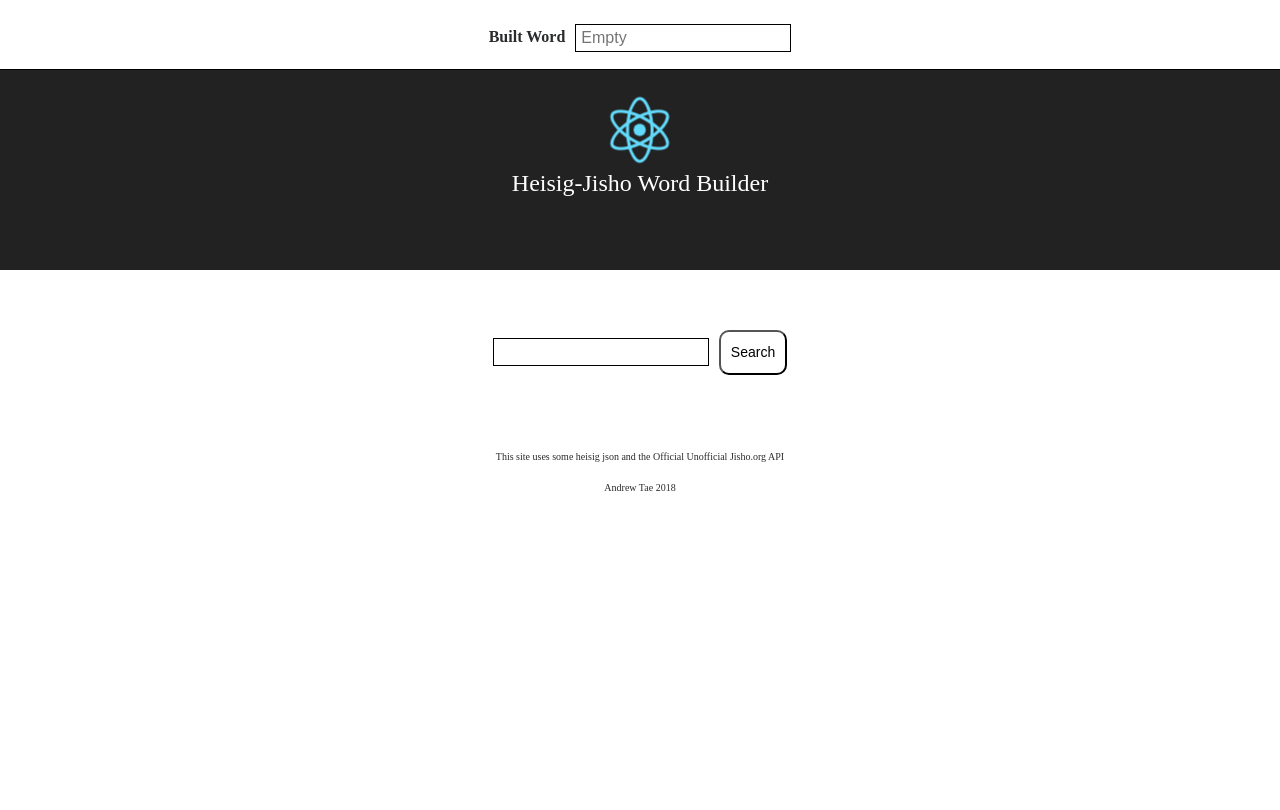
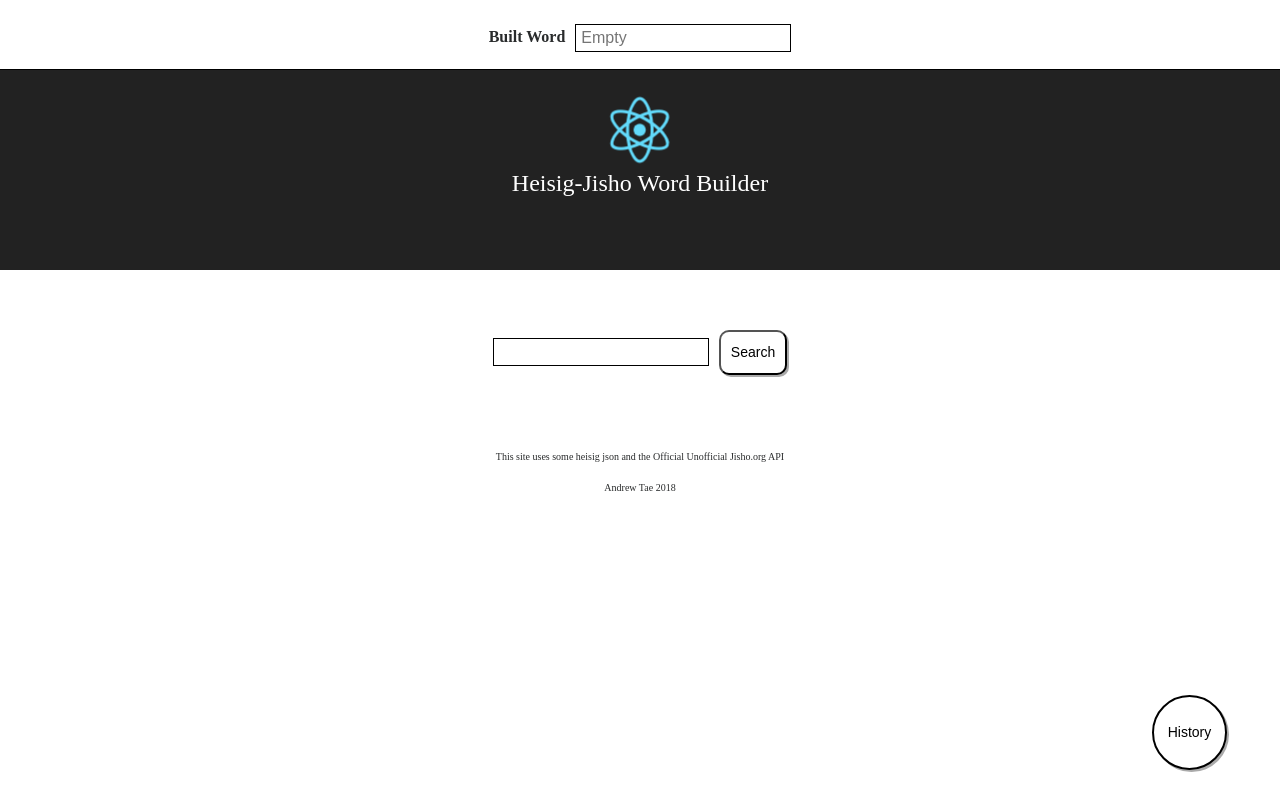
Before and after one commit to atae/jisho-word-builder, a React (Create React App) app: page / in a window 1280 px wide. Shown: the top 810 px of the page. Built offline with nearby package versions, Linux system fonts and the light colour scheme.

Commit message:
added box shadows and history button styles

```diff
--- a/package.json
+++ b/package.json
@@ -9,7 +9,8 @@
     "react": "^16.3.2",
     "react-dom": "^16.3.2",
     "react-scripts": "^1.1.4",
-    "react-transition-group": "^1.2.1"
+    "react-transition-group": "^1.2.1",
+    "universal-cookie": "^2.2.0"
   },
   "scripts": {
     "start": "react-scripts start",
--- a/src/App.css
+++ b/src/App.css
@@ -6,6 +6,7 @@
   text-align: center;
   height: 100%;
 }
+
 
 .App-logo {
   animation: App-logo-spin infinite 20s linear;
@@ -20,9 +21,9 @@
   color: white;
 }
 @media(max-width: 767px) {
-.App-header{
-  margin-top: 70px;
-}
+  .App-header{
+    margin-top: 70px;
+  }
 }
 
 button {
@@ -35,6 +36,12 @@
   margin-bottom: 30px;
   padding: 10px;
   margin-top: 10px;
+  box-shadow:2px 2px #AAA;
+      transition: box-shadow,
+      .5s;
+    transition: background-color,
+    .5s;
+
 }
 
 h1, h2, h3 {
@@ -43,9 +50,10 @@
 
 button:hover {
   background-color: #469CF1;
-    transition: background-color,
-    .75s,
-    ease;
+  box-shadow: 1px 1px #AAA;
+  cursor: pointer;
+    transition: background-color, .5s;
+    transition: box-shadow, .5s
 
 }
 input {
@@ -85,3 +93,22 @@
   font-size: 10px;
   margin: 20px;
 }
+
+.sticky-nav {
+  position: fixed;
+  border-bottom: 1px solid black;
+  top: 0;
+  width: 100%;
+  right: 50%;
+  z-index: 500;
+  left: 0;
+  background-color: white;
+  display: flex;
+  justify-content: center;
+  align-items: center;
+  padding-top: 20px;
+}
+
+.justify-end{
+  margin-left:auto;
+}
--- a/src/App.js
+++ b/src/App.js
@@ -5,6 +5,7 @@
 import BuiltWord from './components/builtWord';
 import DictionaryEntryIndex from './components/dictionaryEntryIndex';
 import heisigToKanji from './heisigToKanjiExpandedStructure.json';
+import HistoryWidget from './components/historyWidget';
 import Fuse from 'fuse.js'
 // import kanjiToHeisig from 'kanjiToHeisig.json';
 
@@ -170,6 +171,7 @@
           backspaceWord={this.backspaceWord}
           clearWord={this.clearWord}
           searchBuiltWord={this.searchBuiltWord}/>
+          <HistoryWidget/>
           <div ref={(input) => {this.loading = input;}} className="fetching hiddenBlock">
             <p>Fetching Data...</p>
           </div>
--- /dev/null
+++ b/src/HistoryWidget.css
@@ -0,0 +1,25 @@
+.history-widget {
+    box-sizing: border-box;
+    position: fixed;
+    border: 2px solid black;
+    bottom: 0;
+    width: 75px;
+    height:75px;
+    left: 90%;
+    z-index: 500;
+    /* left: 0; */
+    background-color: white;
+    display: flex;
+    justify-content: center;
+    align-items: center;
+    border-radius: 100%;
+        transition: border,
+        .75s;
+
+}
+
+.history-widget:hover {
+    box-sizing: border-box;
+    border: 2px solid black;
+    transition: border, .75s;
+}
--- /dev/null
+++ b/src/components/historyWidget.js
@@ -0,0 +1,16 @@
+import React from 'react'
+import '../HistoryWidget.css';
+
+class HistoryWidget extends React.Component {
+    constructor() {
+        super()
+    }
+
+    render() {
+        return(
+            <button className='history-widget animated fadeIn' > History </button>
+        )
+    }
+}
+
+export default HistoryWidget;
```
Also changed, not shown: src/Search.css (line endings or trailing spaces), 1 other file (tests, documents, lock files or other folders).
